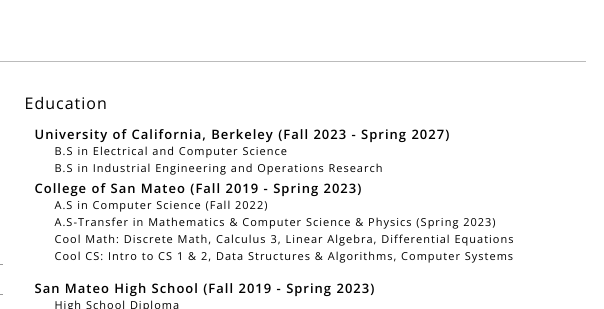
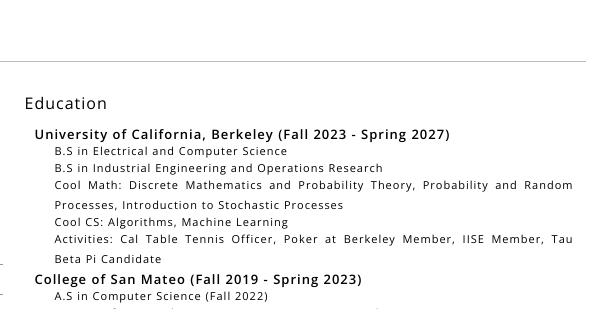
Before and after one commit to ShiftyBlock/davidzyang, a plain HTML site: page index.html in a window 1280 px wide. Shown: the top 309 px of the page, 442-1046 px from the left. Drawn offline with nearby package versions, Linux system fonts and the light colour scheme.

Commit message:
Update index.html

```diff
--- a/index.html
+++ b/index.html
@@ -253,6 +253,9 @@
 <p class = "a">University of California, Berkeley (Fall 2023 - Spring 2027)</p>
 <p class = "b">B.S in Electrical and Computer Science </p>
 <p class = "b">B.S in Industrial Engineering and Operations Research</p>
+<p class = "b">Cool Math: Discrete Mathematics and Probability Theory, Probability and Random Processes, Introduction to Stochastic Processes</p>
+<p class = "b"> Cool CS: Algorithms, Machine Learning</p>
+<p class = "b"> Activities: Cal Table Tennis Officer, Poker at Berkeley Member, IISE Member, Tau Beta Pi Candidate </p>
 
 
 <p class = "a">College of San Mateo (Fall 2019 - Spring 2023)</p>
```
